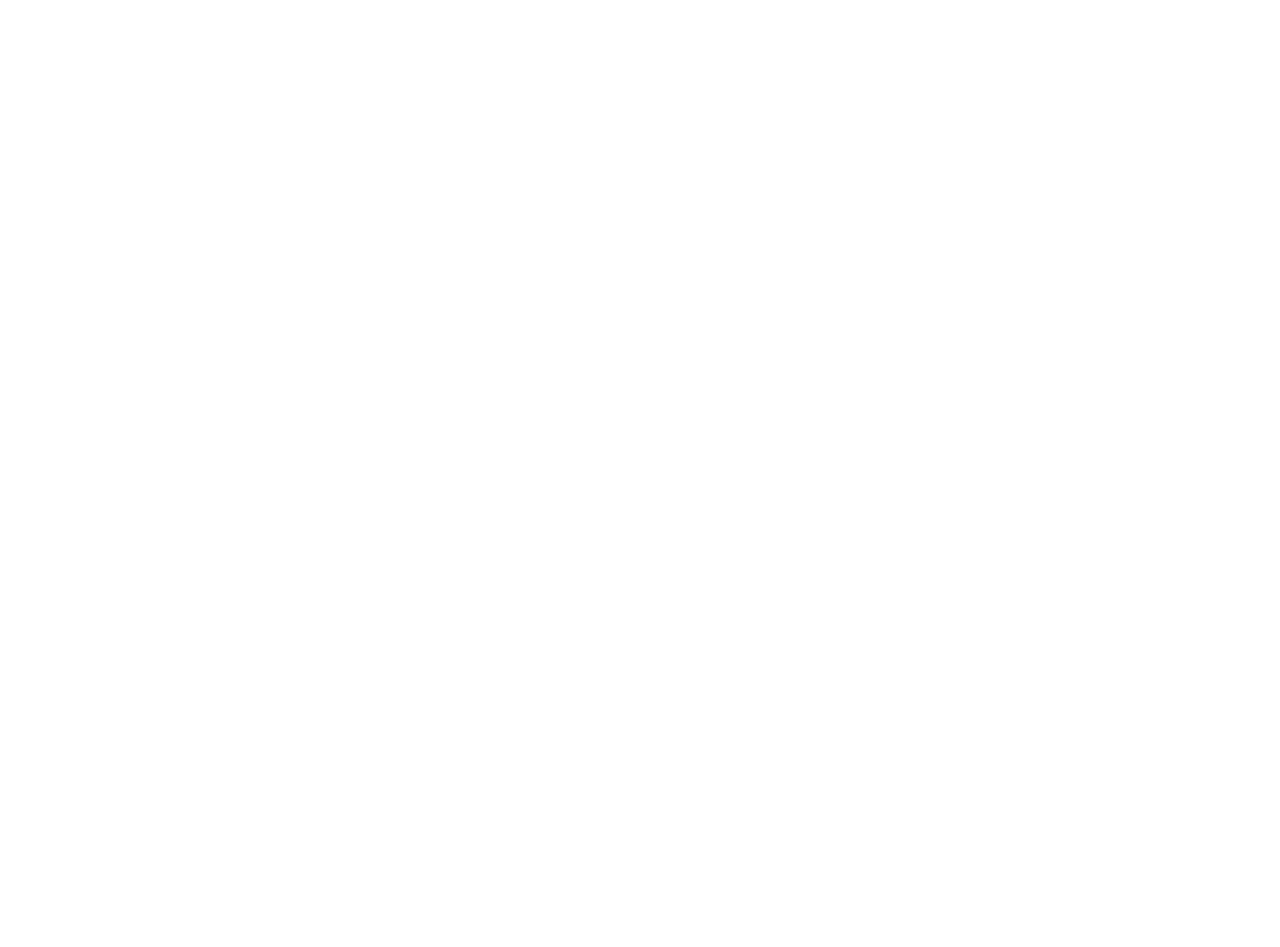
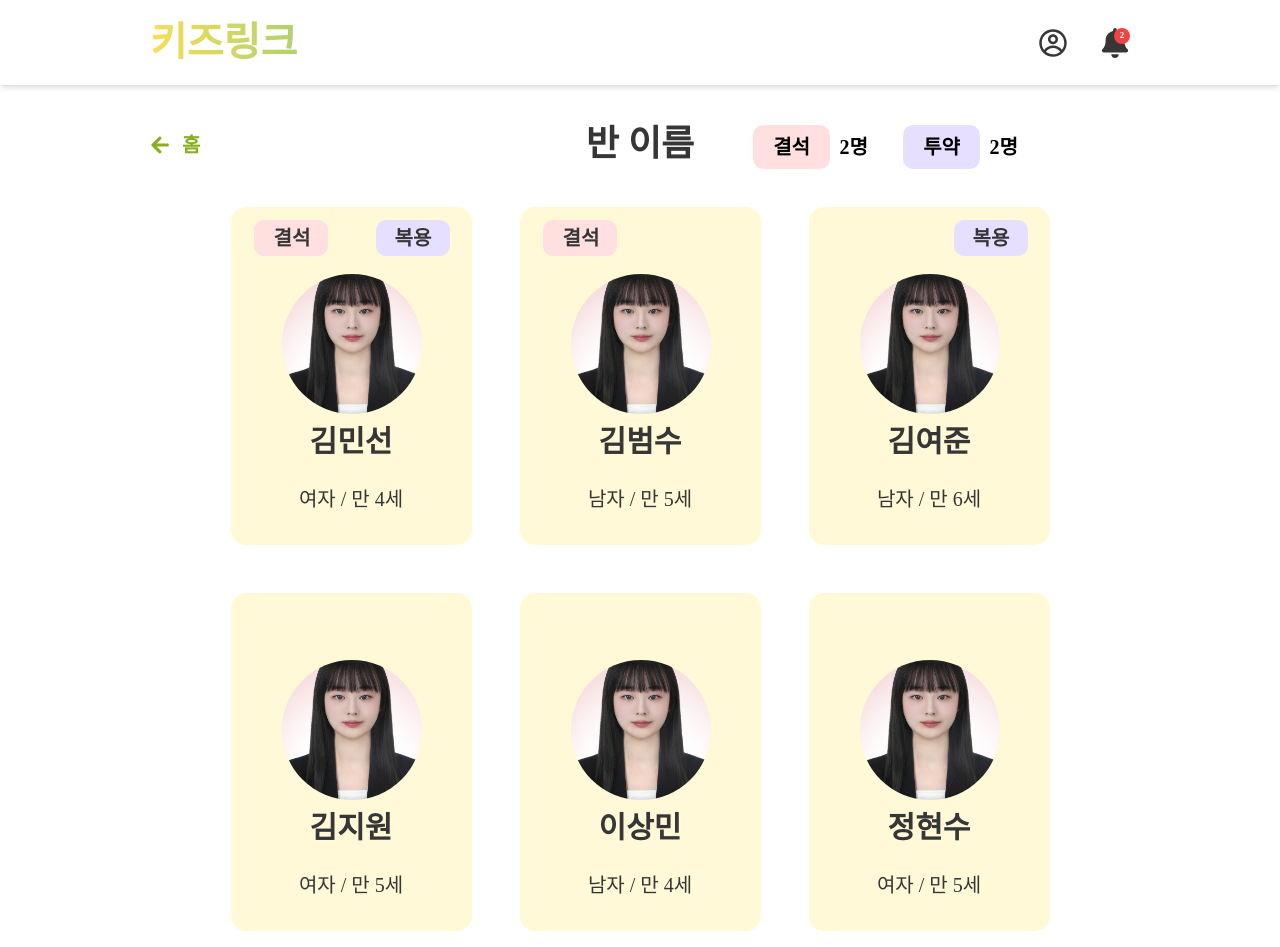
Before and after one commit to minseonkkim/KidsLink, a React (Vite) app in the folder frontend/: page /ourclass in a window 1280 px wide. Before the commit this address had no page. Before the commit the page ends 800 px from the top, so only its background shows below. Built offline with nearby package versions, Linux system fonts and the light colour scheme; a web font is replaced by a local one.

Commit message:
design: 우리반 보기 페이지 구현
- 유아들을 순회하며 filter로 absent, dosage 값이 true인 값의 갯수를 랜더링
- ChildCard 컴포넌트 생성
- absent, dosage가 true일때만 Card에 뱃지 배치

resolves: #560

```diff
--- a/frontend/src/App.tsx
+++ b/frontend/src/App.tsx
@@ -29,6 +29,7 @@
 import TeacherReservation from "./pages/teacher/TeacherReservation";
 
 import Login from "./pages/Login";
+import TeacherOurClass from "./pages/teacher/TeacherOurClass";
 
 const App: React.FC = () => {
     const userType: string = "teacher"; // 'teacher' or 'parent', 실제로는 사용자 인증 상태에서 가져와야 합니다.
@@ -70,6 +71,7 @@
                         <Route path="/meeting" element={<TeacherMeeting />} />
                         <Route path="/meeting/reservation" element={<TeacherReservation />} />
                         <Route path="/bus" element={<TeacherBus />} />
+                        <Route path="/ourclass" element={<TeacherOurClass />}/>
                     </>
                 ) : (
                     <Route path="/login" element={<Login />} />
--- /dev/null
+++ b/frontend/src/components/teacher/ourclass/ChildCard.tsx
@@ -0,0 +1,44 @@
+interface ChildCardProps {
+    name: string;
+    gender: string;
+    age: number;
+    absent: boolean;
+    dosage: boolean;
+    profileImgPath: string;
+}
+
+export default function ChildCard({ name, gender, age, absent, dosage, profileImgPath }: ChildCardProps) {
+    return (
+        <div className="w-[241px] h-[338px] m-4 relative">
+            <div className="w-[241px] h-[338px] absolute inset-0 rounded-[15px] bg-[#fff9d7]" />
+            <p className="w-[93px] absolute left-[74px] top-[217px] text-3xl font-bold text-center text-[#363636]">
+                {name}
+            </p>
+            <p className="w-[111px] absolute left-[65px] top-[278px] text-xl font-medium text-center text-[#363636]">
+                {gender} / 만 {age}세
+            </p>
+            {absent && (
+                <>
+                    <div className="w-[74px] h-9 absolute left-[23px] top-[13px] rounded-[10px] bg-[#ffdfdf]" />
+                    <p className="w-[55px] h-[30px] absolute left-[34px] top-[17px] text-xl font-bold text-center text-[#363636]">
+                        결석
+                    </p>
+                </>
+            )}
+            <div className="w-[140px] h-[140px] absolute left-[51px] top-[67px]">
+                <img
+                    src={profileImgPath}
+                    className="w-[140px] h-[140px] object-cover rounded-full"
+                />
+            </div>
+            {dosage && (
+                <>
+                    <div className="w-[74px] h-9 absolute left-[145px] top-[13px] rounded-[10px] bg-[#e7dfff]" />
+                    <p className="w-[49px] h-[30px] absolute left-[158px] top-[17px] text-xl font-bold text-center text-[#363636]">
+                        복용
+                    </p>
+                </>
+            )}
+        </div>
+    );
+}
--- a/frontend/src/pages/teacher/TeacherHome.tsx
+++ b/frontend/src/pages/teacher/TeacherHome.tsx
@@ -29,7 +29,7 @@
                     </div>
                     <div className="flex flex-row">
                         <button className="w-[120px] h-[38px] rounded-[10px] text-center text-[#b8b8b8] font-bold text-[17px] border-2 border-[#b8b8b8] mx-2 my-3 hover:bg-[#F3F3F3]">모든 일정 보기</button>
-                        <button className="w-[120px] h-[38px] rounded-[10px] text-center text-[#b8b8b8] font-bold text-[17px] border-2 border-[#b8b8b8] mx-2 my-3 hover:bg-[#F3F3F3]">우리반 보기</button>
+                        <Link to="/ourclass"><button className="w-[120px] h-[38px] rounded-[10px] text-center text-[#b8b8b8] font-bold text-[17px] border-2 border-[#b8b8b8] mx-2 my-3 hover:bg-[#F3F3F3]">우리반 보기</button></Link>
                     </div>
                 </div>
             </div>
--- /dev/null
+++ b/frontend/src/pages/teacher/TeacherOurClass.tsx
@@ -0,0 +1,50 @@
+import NavigateBack from "../../components/teacher/common/NavigateBack";
+import TeacherHeader from "../../components/teacher/common/TeacherHeader";
+import Title from "../../components/teacher/common/Title";
+import ChildCard from "../../components/teacher/ourclass/ChildCard";
+import ProfileImg from "../../assets/teacher/profile_img.jpg";
+
+const ourClassChild = [
+    {childName: "김민선", childGender: "여자", childAge: 4, childAbsent: true, childDosage: true, childProfileImg: ProfileImg},
+    {childName: "김범수", childGender: "남자", childAge: 5, childAbsent: true, childDosage: false, childProfileImg: ProfileImg},
+    {childName: "김여준", childGender: "남자", childAge: 6, childAbsent: false, childDosage: true, childProfileImg: ProfileImg},
+    {childName: "김지원", childGender: "여자", childAge: 5, childAbsent: false, childDosage: false, childProfileImg: ProfileImg},
+    {childName: "이상민", childGender: "남자", childAge: 4, childAbsent: false, childDosage: false, childProfileImg: ProfileImg},
+    {childName: "정현수", childGender: "여자", childAge: 5, childAbsent: false, childDosage: false, childProfileImg: ProfileImg}
+];
+
+export default function TeacherOurClass() {
+    const absentCount = ourClassChild.filter(child => child.childAbsent).length;
+    const dosageCount = ourClassChild.filter(child => child.childDosage).length;
+    return (
+        <>
+            <TeacherHeader />
+            <div className="px-[150px] flex flex-col items-center">
+                <NavigateBack backPage="홈" backLink='/' />
+                <Title title="반 이름" />
+                <div className="absolute top-[125px] right-[450px] bg-[#ffdfdf] px-5 py-2 font-bold rounded-[10px] flex flex-row items-center text-xl font-bold">
+                    결석
+                </div>
+                <span className="absolute top-[125px] right-[400px] px-3 py-2 flex flex-row items-center text-xl font-bold">{absentCount}명</span>
+                <div className="absolute top-[125px] right-[300px] bg-[#e7dfff] px-5 py-2 font-bold rounded-[10px] flex flex-row items-center text-xl font-bold">
+                    투약
+                </div>
+                <span className="absolute top-[125px] right-[250px] px-3 py-2 flex flex-row items-center text-xl font-bold">{dosageCount}명</span>
+
+                <div className="flex justify-center flex-wrap gap-4">
+                    {ourClassChild.map((child, index) => (
+                        <ChildCard
+                            key={index}
+                            name={child.childName}
+                            gender={child.childGender}
+                            age={child.childAge}
+                            absent={child.childAbsent}
+                            dosage={child.childDosage}
+                            profileImgPath={child.childProfileImg}
+                        />
+                    ))}
+                </div>
+            </div>
+        </>
+    );
+}
```
